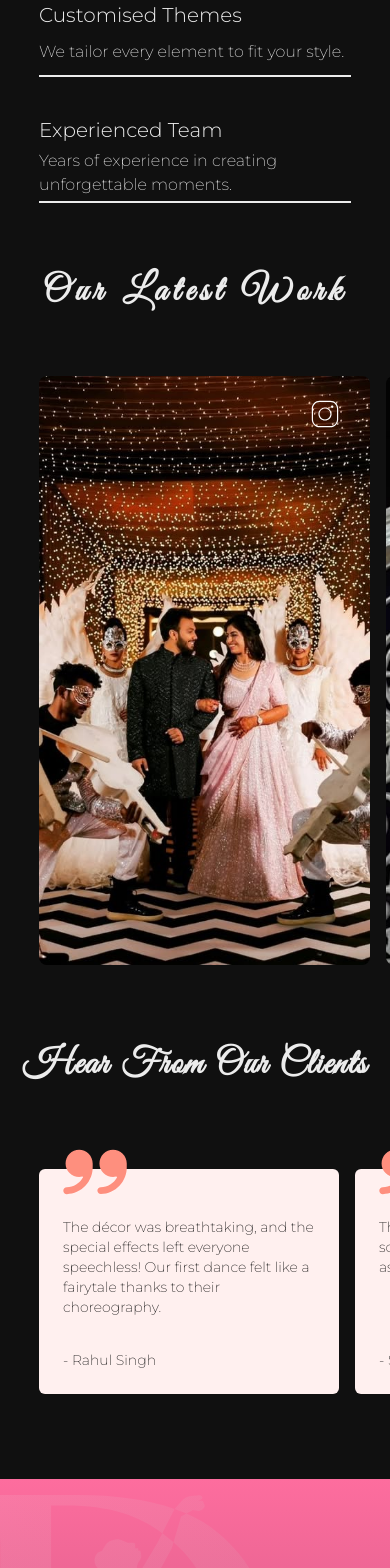
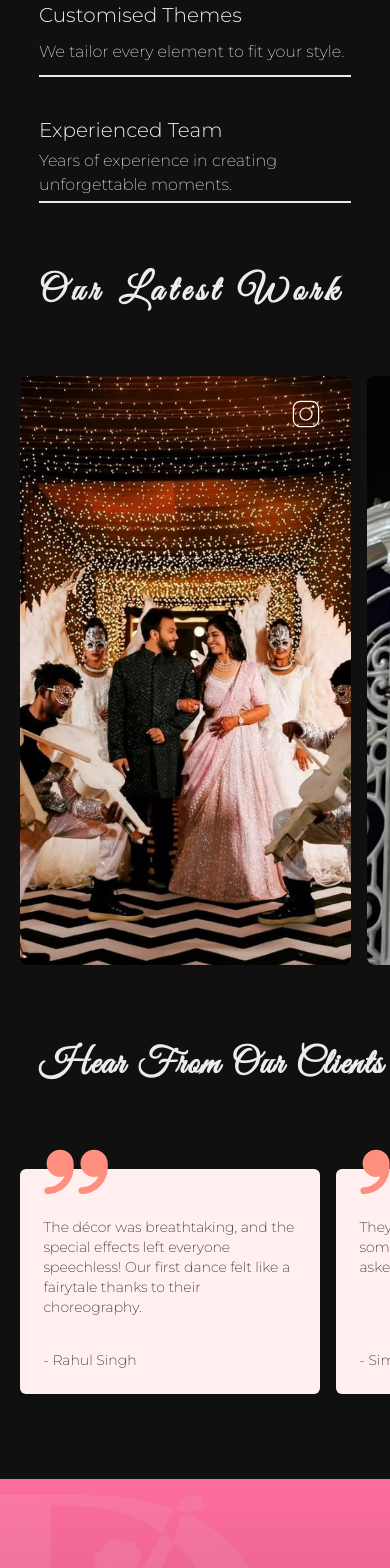
Before and after one commit to dhairyapatel15112021/freelance, a React (Vite) app: page / in a window 390 px wide. Shown: the part 9484-11052 px from the top of the page. Built offline with nearby package versions, Linux system fonts and the light colour scheme.

Commit message:
design changes

```diff
--- a/src/components/InstagramReelContent.tsx
+++ b/src/components/InstagramReelContent.tsx
@@ -14,7 +14,7 @@ interface data {
 export const InstagramReelContent = (inputData: data) => {
   const imageData = [instagram_1, instagram_2, instagram_3, instagram_4, instagram_5, instagram_6];
   return (
-    <div className='h-[589px] w-[331.31px] relative top-0 left-[10vw] md:left-[5vw] rounded-lg flex-shrink-0'>
+    <div className='h-[589px] w-[331.31px] relative top-0 rounded-lg flex-shrink-0'>
       <Link to="https://www.instagram.com/d_effects_events_entertainment/?utm_source=ig_web_button_share_sheet" target="_blank">
         <div className="absolute top-[4%] right-[9%]">
           <img className="w-[30px] h-[30px]" src={instagramIcon} alt="instagramIcon" />
--- a/src/components/InstagramReels.tsx
+++ b/src/components/InstagramReels.tsx
@@ -3,10 +3,10 @@ import { InstagramReelContent } from "./InstagramReelContent"
 export const InstagramReels = () => {
     return (
         <div className='mt-16 mb-20 flex flex-col justify-center items-center'>
-            <div className='font-great-vibes tracking-[0.35rem] font-semibold text-4xl md:text-5xl'>
+            <div className='font-great-vibes tracking-[0.35rem] font-semibold text-4xl md:text-5xl self-start px-[10vw]'>
                 Our Latest Work
             </div>
-            <div className='flex items-center mt-16 overflow-scroll no-scrollbar w-full gap-4'>
+            <div className='flex items-center mt-16 overflow-scroll no-scrollbar w-full gap-4 px-[5vw]'>
                 {
                     Array.from({length : 6} , (_,index)=>{
                         return(
--- a/src/components/Testimonials.tsx
+++ b/src/components/Testimonials.tsx
@@ -11,13 +11,12 @@ export const Testimonials = () => {
 
   return (
     <div className='mt-16 mb-20 flex flex-col justify-center items-center'>
-      <div className='font-great-vibes tracking-[0.1rem] md:tracking-[0.35rem] font-semibold text-4xl md:text-5xl'>
+      <div className='font-great-vibes tracking-[0.1rem] md:tracking-[0.35rem] font-semibold text-4xl md:text-5xl self-start pl-[10vw]'>
         Hear From Our Clients
-        {/* https://www.youtube.com/watch?v=4ehYkfh7P-I */}
       </div>
       {/* <div className='relative w-screen'> */}
         {/* <div className='flex items-center mt-16 overflow-scroll bg-red-500'> */}
-          <div className='flex items-center mt-16 overflow-scroll no-scrollbar w-full gap-4'>
+          <div className='flex items-center mt-16 overflow-scroll no-scrollbar w-full gap-4 px-[5vw]'>
             {
               data.map((item,index)=>{
                 return(
--- a/src/components/TestimonialsContent.tsx
+++ b/src/components/TestimonialsContent.tsx
@@ -5,7 +5,7 @@ interface data {
 }
 export const TestimonialsContent = (inputData: data) => {
   return (
-    <div className="h-[250px] w-[300px] md:w-[400px] relative top-0 left-[10vw] md:left-[5vw] font-monserrat text-sm md:text-base font-extralight md:font-light flex-shrink-0">
+    <div className="h-[250px] w-[300px] md:w-[400px] relative top-0 font-monserrat text-sm md:text-base font-extralight md:font-light flex-shrink-0">
       <img src={testimonialIcon} alt="testimonialIcon" className="absolute top-0 left-0 ml-6 z-10" />
       <div className="absolute top-5 h-[90%] w-full text-black bg-light-pink hover:bg-black hover:text-light-pink px-6 pt-12 pb-6 rounded-md flex flex-col justify-between">
         <div>{inputData.text}</div>
```
